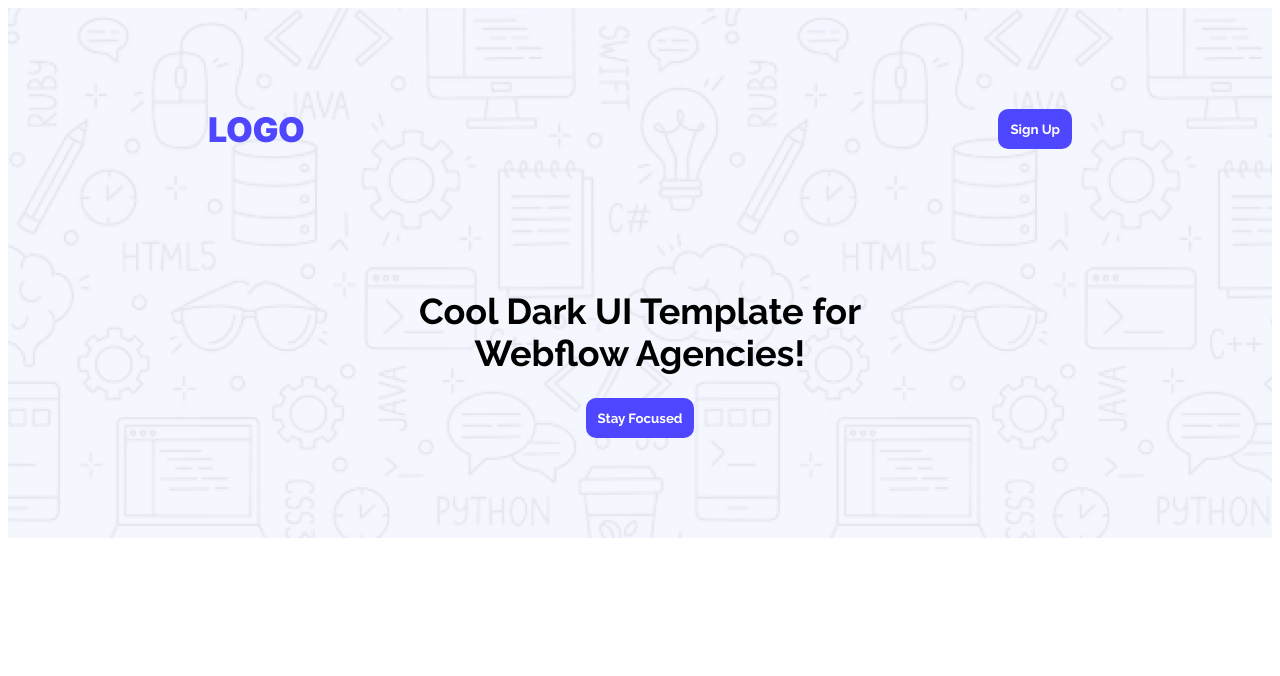
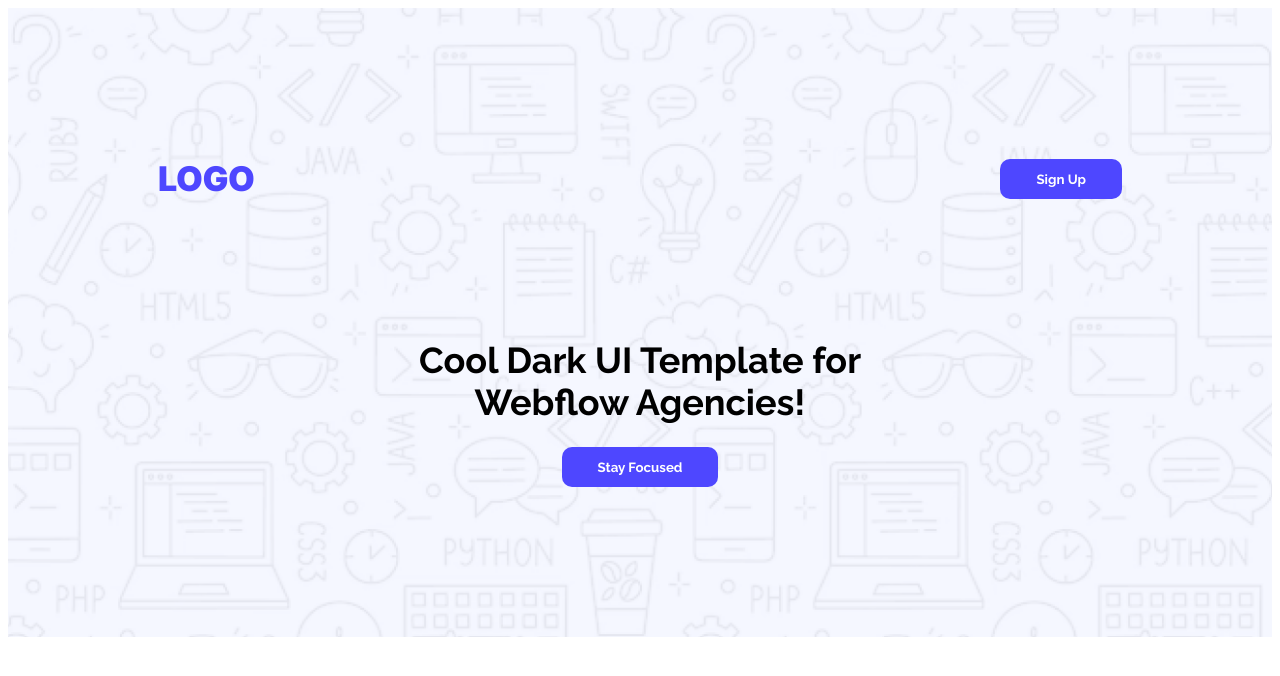
Before and after one commit to Bel-Ly/first-website-assignment, a plain HTML site: page index.html in a window 1280 px wide. Drawn offline with Linux system fonts and the light colour scheme.

Commit message:
added button height and width

```diff
--- a/styles/style.css
+++ b/styles/style.css
@@ -15,18 +15,18 @@
     border:none;
     border-radius: 10px;
     color:#FFFFFF;
-    padding: 12px;
+    padding: 12px 36px;
     font-size: 16;
     gap: 10px;
+
 }
 
 .nav-bar{
     display: flex;
-    gap: 158px;
     justify-content: space-between;
-    margin-left:100px ;
-    margin-right:100px;
-    margin-top: 1px;
+    align-items: center;
+    margin: 0 150px;
+
 }
 
 .banner-content{
@@ -49,12 +49,11 @@
 
 .header{
   background-image: url('../Assets/Hero-bg.png');
-  /* background-size: cover; */
+   background-size: cover;
   background-repeat: no-repeat;
   background-position: center;
-  padding: 100px;
+  padding: 150px 0px;
   max-width: 1440px;
-  max-height: 450px;
-  border-bottom: 40px;
+  max-height: 698px;
 
 }
```
